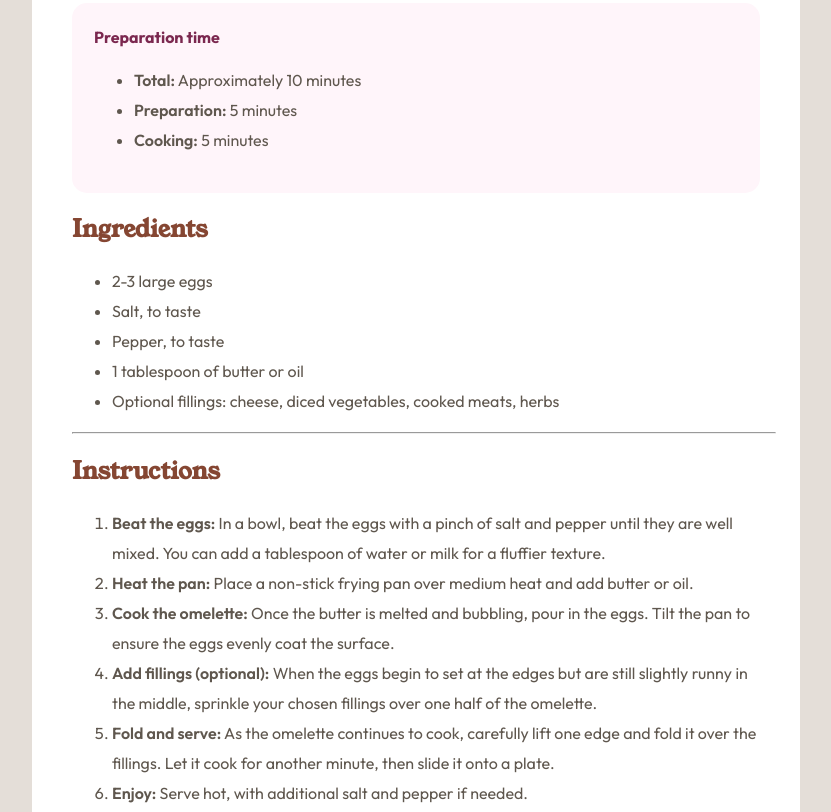
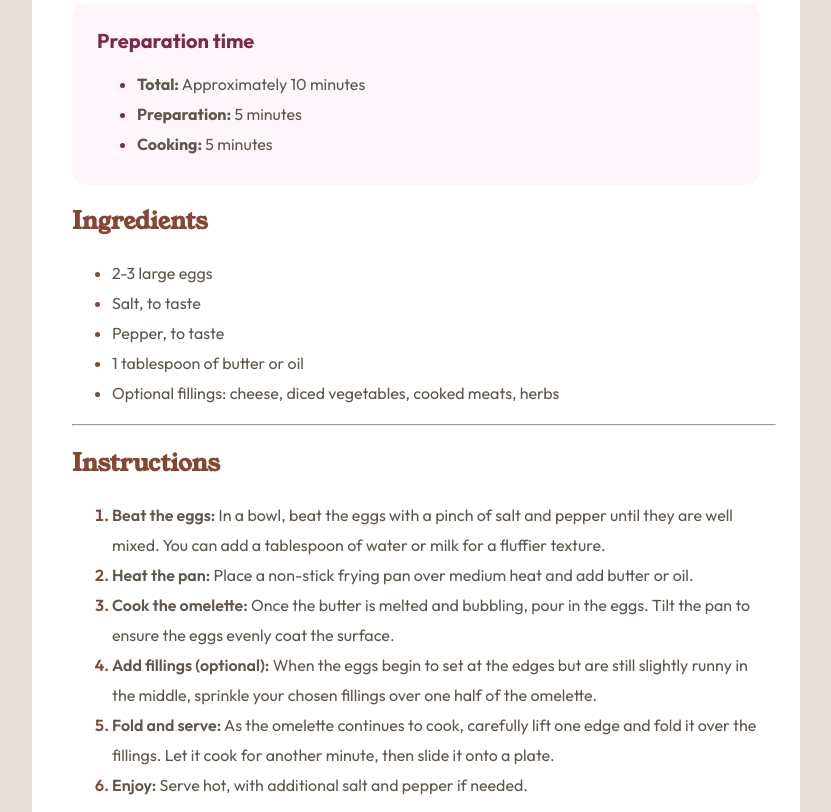
Before and after one commit to camicam41/recipe-page, a plain HTML site: page index.html in a window 1280 px wide. Shown: the part 608-1420 px from the top of the page, without its empty margins (232-1063 px from the left). Drawn offline with Linux system fonts and the light colour scheme; a web font is replaced by a local one.

Commit message:
my changes

```diff
--- a/index.html
+++ b/index.html
@@ -33,7 +33,7 @@
    .card rounded edges
    set height/width-->
 
-  <div class="card">
+  <div class="card" id="card">
     <img src="assets/images/image-omelette.jpeg" class="img-head" alt="++" />
     <h1>Simple Omelette Recipe</h1>
 
@@ -51,9 +51,9 @@
     <div class ="prep-div">
       <span class="prep-p">Preparation time</span>
       <ul>
-        <li><span class="li-bold">Total:</span> Approximately 10 minutes</li>
-        <li><span class="li-bold">Preparation:</span> 5 minutes</li>
-        <li><span class="li-bold">Cooking:</span> 5 minutes</li>
+        <li><span class="black"><b>Total:</b> Approximately 10 minutes</span></li>
+        <li><span class="black"><b>Preparation:</b> 5 minutes</span></li>
+        <li><span class="black"><b>Cooking:</b> 5 minutes</span></li>
       </ul>
     </div>
 
@@ -62,12 +62,12 @@
     font size-->
     <h2>Ingredients</h2>
 
-    <ul>
-    <li>2-3 large eggs</li>
-    <li>Salt, to taste</li>
-    <li>Pepper, to taste</li>
-    <li>1 tablespoon of butter or oil</li>
-    <li>Optional fillings: cheese, diced vegetables, cooked meats, herbs</li>
+    <ul id="ing-list">
+    <li><span class="black">2-3 large eggs</span></li>
+    <li><span class="black">Salt, to taste</span></li>
+    <li><span class="black">Pepper, to taste</span></li>
+    <li><span class="black">1 tablespoon of butter or oil</span></li>
+    <li><span class="black">Optional fillings: cheese, diced vegetables, cooked meats, herbs</span></li>
     </ul>
 
     <hr>
@@ -76,21 +76,21 @@
 
     <!--++ Numbers are maroon!!-->
     <ol>
-      <li><span class="li-bold">Beat the eggs:</span> In a bowl, beat the eggs with a pinch of salt and pepper until they are well mixed.
-      You can add a tablespoon of water or milk for a fluffier texture.</li>
+      <li><div class="black">Beat the eggs:<span class="li-thin"> In a bowl, beat the eggs with a pinch of salt and pepper until they are well mixed.
+      You can add a tablespoon of water or milk for a fluffier texture.</span></div></li>
 
-      <li><span class="li-bold">Heat the pan:</span> Place a non-stick frying pan over medium heat and add butter or oil.</li>
+      <li><div class="black">Heat the pan:<span class="li-thin"> Place a non-stick frying pan over medium heat and add butter or oil.</span></div></li>
 
-      <li><span class="li-bold">Cook the omelette:</span> Once the butter is melted and bubbling, pour in the eggs. Tilt the pan to ensure
-      the eggs evenly coat the surface.</li>
+      <li><div class="black">Cook the omelette:<span class="li-thin"> Once the butter is melted and bubbling, pour in the eggs. Tilt the pan to ensure
+      the eggs evenly coat the surface.</span></div></li>
 
-      <li><span class="li-bold">Add fillings (optional):</span> When the eggs begin to set at the edges but are still slightly runny in the
-      middle, sprinkle your chosen fillings over one half of the omelette.</li>
+      <li><div class="black">Add fillings (optional):<span class="li-thin"> When the eggs begin to set at the edges but are still slightly runny in the
+      middle, sprinkle your chosen fillings over one half of the omelette.</span></div></li>
 
-      <li><span class="li-bold">Fold and serve:</span> As the omelette continues to cook, carefully lift one edge and fold it over the
-      fillings. Let it cook for another minute, then slide it onto a plate.</li>
+      <li><div class="black">Fold and serve:<span class="li-thin"> As the omelette continues to cook, carefully lift one edge and fold it over the
+      fillings. Let it cook for another minute, then slide it onto a plate.</span></div></li>
 
-      <li><span class="li-bold">Enjoy:</span> Serve hot, with additional salt and pepper if needed.</li>
+      <li><div class="black">Enjoy:<span class="li-thin"> Serve hot, with additional salt and pepper if needed.</span></div></li>
     </ol>
 
     <hr>
--- a/style.css
+++ b/style.css
@@ -1,3 +1,7 @@
+/* NEXT ****************************
+
+Fix markers on lists -- possibly use a div or span element?
+*****************************/
 
 /* BODY *****************************/
 body {
@@ -28,13 +32,26 @@ h2 {
     font-family: "Young Serif", serif;
 }
 
-/* UL, OL *****************************/
+/* UL, OL, LI *****************************/
 ul, ol, li {
     list-style-position: outside;
     line-height: 30px;
-    color: hsl(30, 10%, 34%);
     font-size: 16px;
     justify-items: normal;
+}
+
+/* OL *****************************/
+ol {
+    color: hsl(14, 45%, 36%);
+    font-weight: 600;
+}
+
+/* LI
+Makes markers match color of parent
+*****************************/
+li {
+    color: inherit;
+    font-weight: inherit;
 }
 
 /* HR *****************************/
@@ -77,22 +94,45 @@ increased spacing between bullets *****************************/
     background-color: hsl(330, 100%, 98%);
     height: 100%;
     width: fill;
-    border: 12px solid hsl(330, 100%, 98%);
     border-radius: 15px;
-    padding: 10px;
-    line-height: 24px;
+    color: hsl(332, 51%, 32%);
+    padding: 25px 25px 10px 25px;
 }
 
-/* .PREP-P *****************************/
+/* .PREP-P
+Formatting for Preparation time header
+*****************************/
 .prep-p {
-    color: hsl(332, 51%, 32%);
-    font-display: block;
     font-weight: 700;
+    font-size: 20px;
 }
 
-/* .LI-BOLD *****************************/
+/* .LI-THIN
+Sets unbold parts of Instructions
+*****************************/
+.li-thin {
+    font-weight: 400;
+}
+
+/* .LI-BOLD
+Sets bold words within Preparation time
+*****************************/
 .li-bold {
     font-weight: 600;
+}
+
+/* .BLACK
+Sets color back to default text color ++ change name
+*****************************/
+.black {
+    color: hsl(30, 10%, 34%);
+}
+
+/* .ING-LIST
+Sets marker color
+*****************************/
+#ing-list {
+    color: hsl(14, 45%, 36%);
 }
 
 /* .TABLE *****************************/
```
